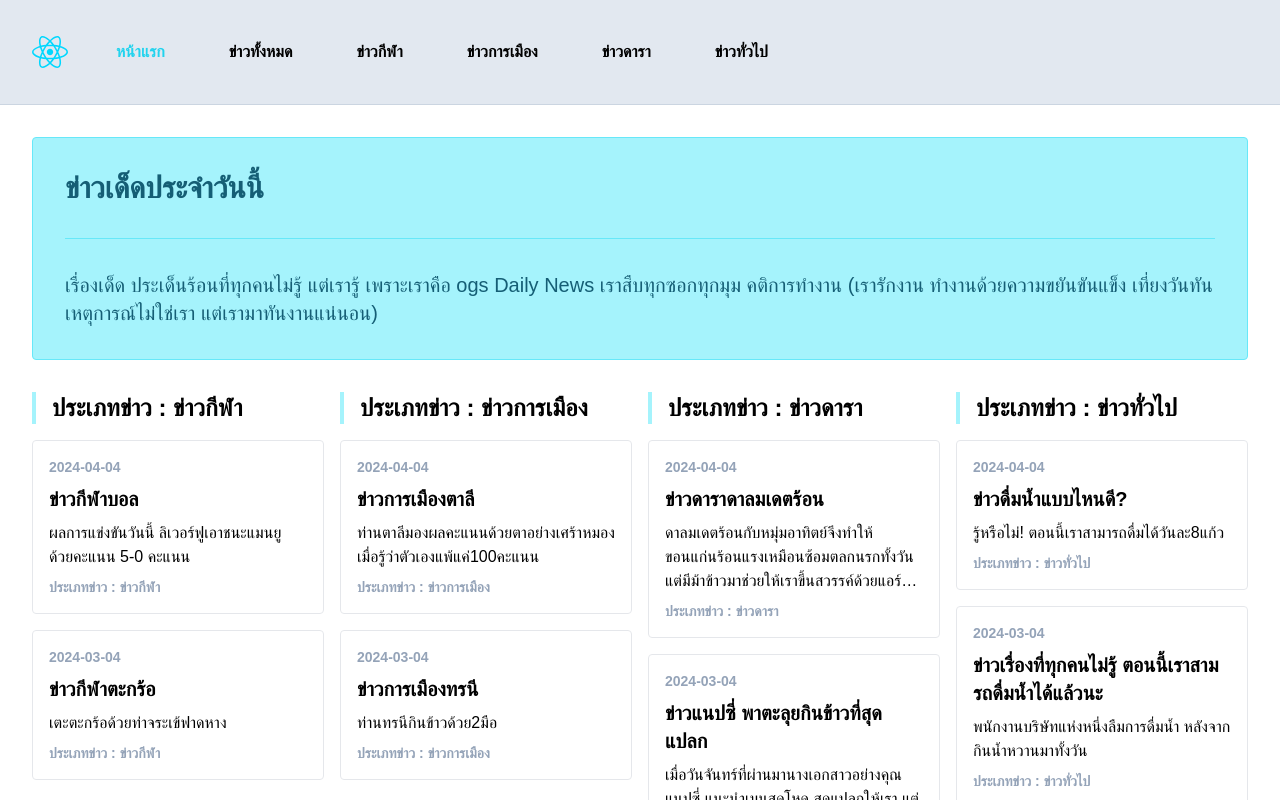
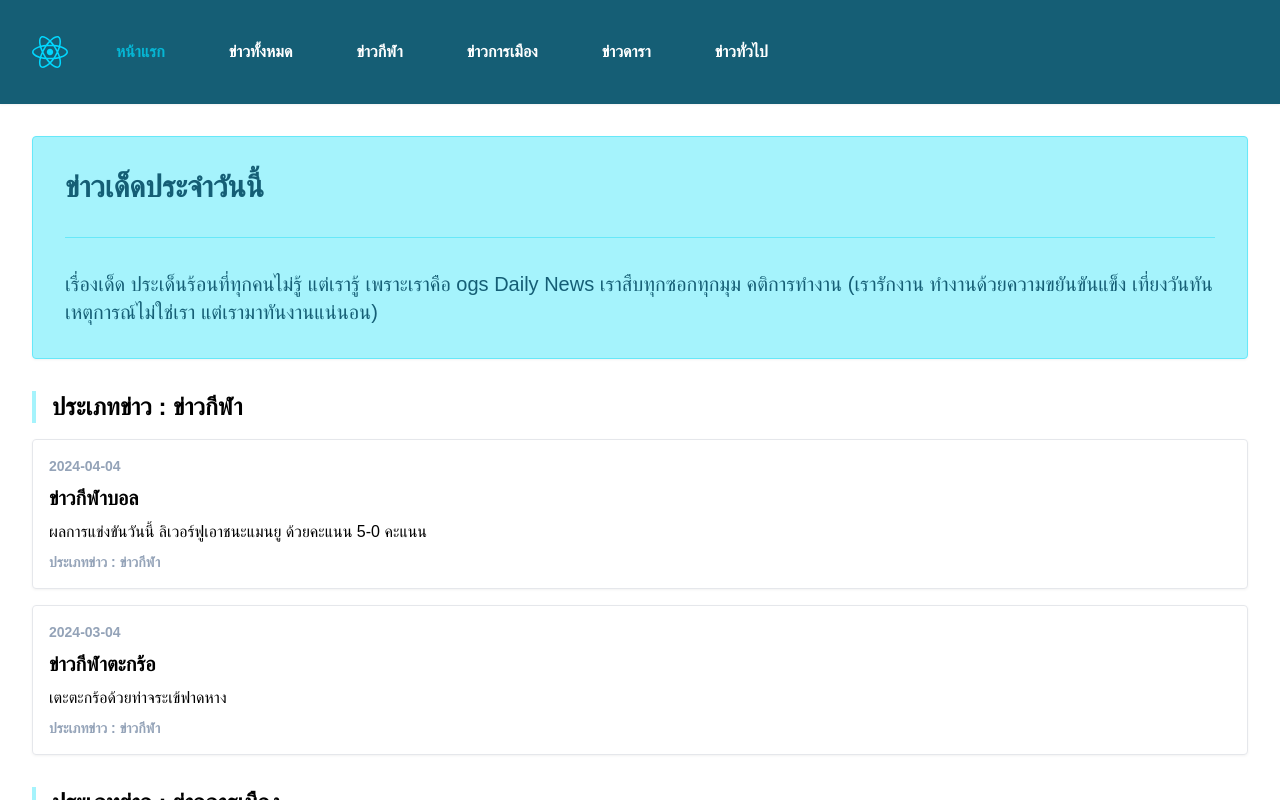
Before and after one commit to GURESPEX/ogs-assignment-03, a React (Vite) app: page /site in a window 1280 px wide. Built offline with nearby package versions, Linux system fonts and the light colour scheme; a web font is replaced by a local one.

Commit message:
[Edit]: Change style

```diff
--- a/src/components/Button.tsx
+++ b/src/components/Button.tsx
@@ -1,15 +1,30 @@
 import { ReactNode } from "react";
-import { Link } from "react-router-dom";
+import { Link, useLocation } from "react-router-dom";
 
 interface Props {
   to: string;
+  pathHighlight?: boolean;
+  color?: "slate" | "cyan";
   children: ReactNode;
 }
 
-const Button = ({ to, children }: Props) => {
+const Button = ({ to, pathHighlight = false, color, children }: Props) => {
+  const { pathname } = useLocation();
   return (
     <Link to={to}>
-      <button className="px-4 py-2 border rounded transition bg-slate-900 hover:bg-slate-800 active:bg-slate-700 text-white font-semibold">
+      <button
+        className={`px-4 py-2 rounded transition ${
+          color
+            ? `bg-${color}-900 hover:bg-${color}-800 active:bg-${color}-700`
+            : ""
+        } font-semibold ${
+          pathHighlight
+            ? `${
+                to === pathname ? "text-cyan-500" : "text-white"
+              } hover:text-cyan-400 active:text-cyan-500`
+            : "text-white"
+        }`}
+      >
         {children}
       </button>
     </Link>
--- a/src/components/NewsCard.tsx
+++ b/src/components/NewsCard.tsx
@@ -6,7 +6,7 @@ interface Props {
 
 const NewsCard = ({ nt }: Props) => {
   return (
-    <div className="flex flex-col p-4 gap-2 border rounded hover:bg-slate-50 active:bg-slate-100 transition">
+    <div className="flex flex-col p-4 gap-2 border rounded bg-white hover:bg-slate-50 active:bg-slate-100 transition drop-shadow-sm">
       <div className="text-sm text-slate-400 font-semibold">{nt.date}</div>
       <h3 className="text-xl font-semibold">{nt.headline}</h3>
       <div className="line-clamp-3">{nt.content}</div>
--- a/src/layouts/HomeLayout.tsx
+++ b/src/layouts/HomeLayout.tsx
@@ -1,13 +1,13 @@
 import Logo from "@assets/react.svg";
-import { Outlet, Link, useLocation } from "react-router-dom";
+import { Outlet, Link } from "react-router-dom";
 import { data_new } from "@data/data_new";
 import { TypeNew } from "types/type";
+import Button from "@components/Button";
 
 const HomeLayout = () => {
-  const { pathname } = useLocation();
   return (
     <div className="flex flex-col w-screen h-screen overflow-hidden">
-      <div className="flex flex-col items-center bg-slate-200 border-b border-slate-300">
+      <div className="flex flex-col items-center bg-cyan-800 drop-shadow-sm">
         <nav className="container p-8">
           <ul className="flex flex-row items-center gap-8 font-semibold">
             <li>
@@ -16,37 +16,20 @@ const HomeLayout = () => {
               </Link>
             </li>
             <li>
-              <Link
-                className={`${
-                  "/site" === pathname ? "text-cyan-400" : "text-black"
-                } transition hover:text-cyan-600 active:text-cyan-400`}
-                to="/site"
-              >
-                <button className="flex flex-row px-4 py-2">หน้าแรก</button>
-              </Link>
+              <Button pathHighlight={true} to="/site">
+                หน้าแรก
+              </Button>
             </li>
             <li>
-              <Link
-                className={`${
-                  "/site/news" === pathname ? "text-cyan-400" : "text-black"
-                } transition hover:text-cyan-600 active:text-cyan-400`}
-                to="/site/news"
-              >
-                <button className="flex flex-row px-4 py-2">ข่าวทั้งหมด</button>
-              </Link>
+              <Button pathHighlight={true} to="/site/news">
+                ข่าวทั้งหมด
+              </Button>
             </li>
             {data_new[0].type_new.map((tn: TypeNew) => (
               <li key={tn.id}>
-                <Link
-                  className={`${
-                    `/site/news/${tn.id}` === pathname
-                      ? "text-cyan-400"
-                      : "text-black"
-                  } transition hover:text-cyan-600 active:text-cyan-400`}
-                  to={`/site/news/${tn.id}`}
-                >
-                  <button className="flex flex-row px-4 py-2">{tn.name}</button>
-                </Link>
+                <Button pathHighlight={true} to={`/site/news/${tn.id}`}>
+                  {tn.name}
+                </Button>
               </li>
             ))}
           </ul>
--- a/src/pages/HomePage.tsx
+++ b/src/pages/HomePage.tsx
@@ -6,12 +6,11 @@ import NewsCard from "@components/NewsCard";
 const HomePage = () => {
   return (
     <div className="flex flex-col p-8 gap-8">
-      <div className="flex flex-col p-8 gap-8 border rounded bg-cyan-200 border-cyan-300 text-cyan-800">
+      <div className="flex flex-col p-8 gap-8 border rounded bg-cyan-200 border-cyan-300 text-cyan-800 drop-shadow-sm">
         <h1 className="text-3xl font-bold">{data_new[0].title}</h1>
         <hr className="border-cyan-300" />
         <div className="text-xl">{data_new[0].sub_title}</div>
       </div>
-      <div className="grid grid-cols-1 gap-4 md:grid-cols-2 lg:grid-cols-3 xl:grid-cols-4">
       {data_new[0].type_new.map((tn: TypeNew) => (
         <div className="flex flex-col gap-4" key={tn.id}>
           <h2 className="text-2xl font-semibold border-l-4 pl-4 border-cyan-200">
@@ -36,7 +35,6 @@ const HomePage = () => {
         </div>
       ))}
     </div>
-    </div>
   );
 };
 
--- a/src/pages/MainPage.tsx
+++ b/src/pages/MainPage.tsx
@@ -9,7 +9,9 @@ const MainPage = () => {
           <div className="flex flex-col gap-8 p-8 h-full justify-center items-center">
             <img src={welcome} alt="Welcome" />
             <div className="text-xl font-semibold">OGS Daily News</div>
-            <Button to="/site">เข้าสู่เว็ปไซต์</Button>
+            <Button to="/site" color="slate">
+              เข้าสู่เว็ปไซต์
+            </Button>
           </div>
         </div>
       </div>
```
Lines whose indentation alone changed are shown as unchanged.
